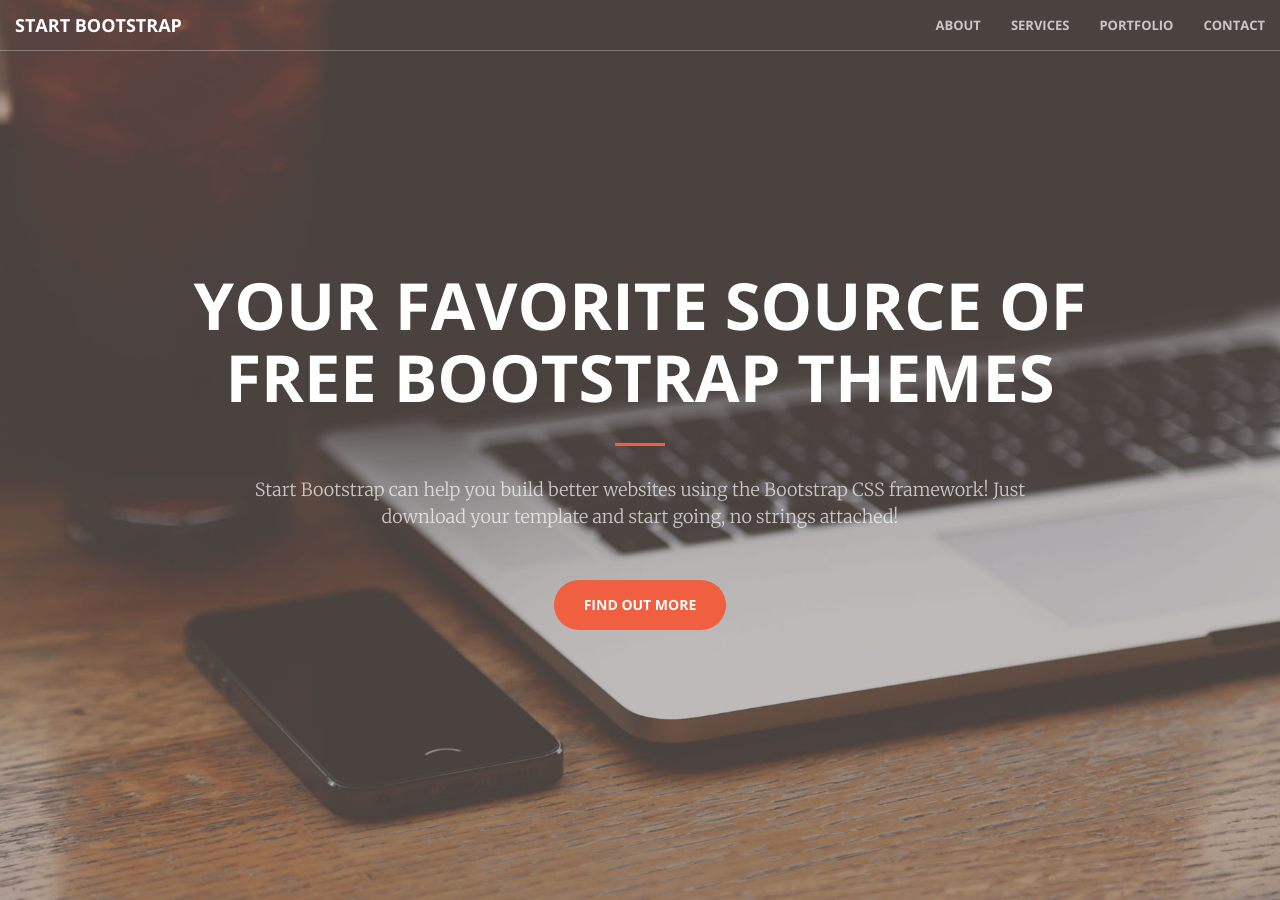
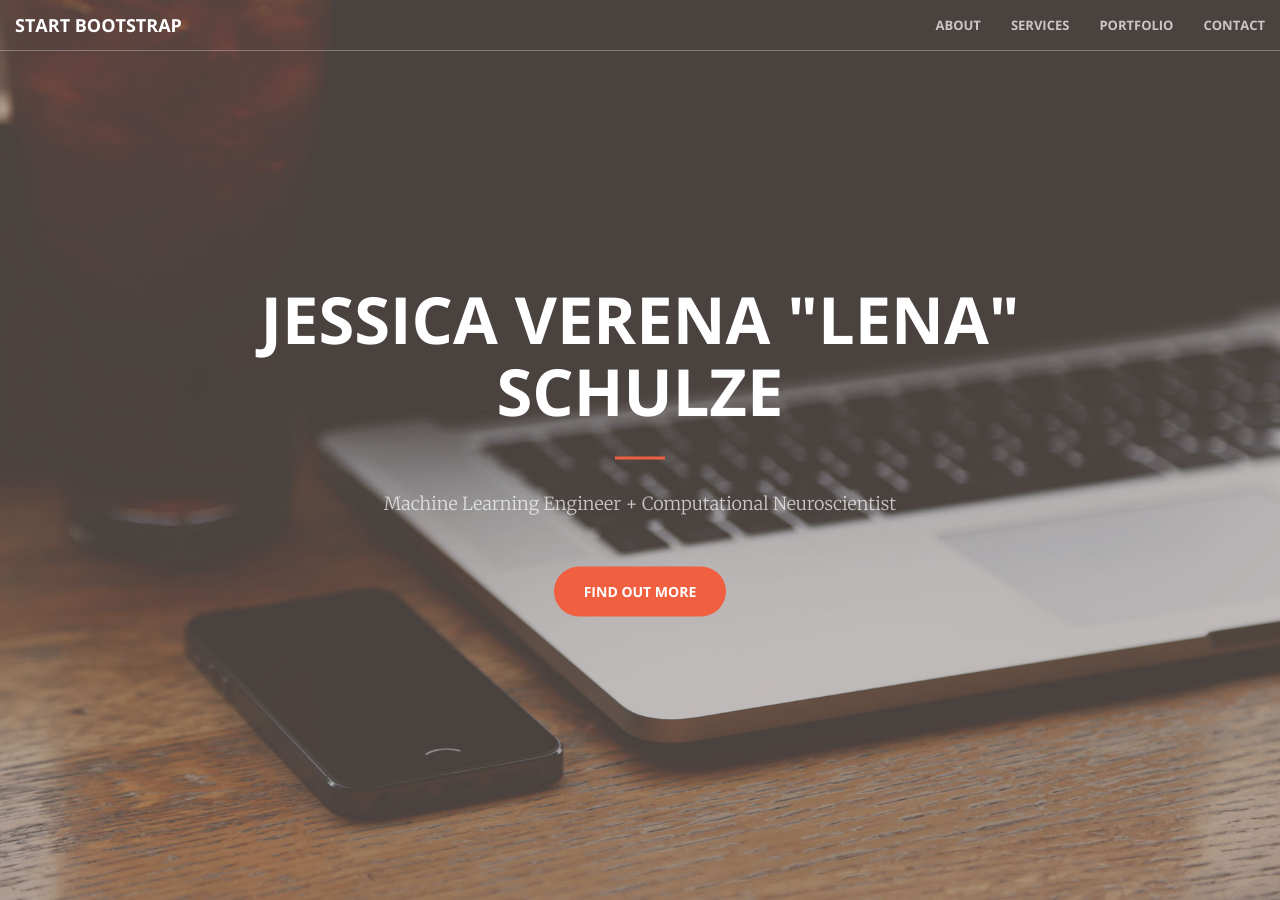
Before and after one commit to jvs--/jvs--.github.io, a Jekyll site: the page built from index.html, in a window 1280 px wide and 900 px high. Built offline with Jekyll 4.4.1, drawn with Linux system fonts in a browser that asks for light colours; some of the changed text lies outside the part shown.

Commit message:
Added text to template

```diff
--- a/_includes/call-to-action.html
+++ b/_includes/call-to-action.html
@@ -2,9 +2,11 @@
     <div class="container">
         <div class="row">
             <div class="col-lg-8 col-lg-offset-2 text-center">
-                <h2 class="section-heading">We've got what you need!</h2>
+                <h2 class="section-heading">Summary</h2>
                 <hr class="light">
-                <p class="text-faded">Start Bootstrap has everything you need to get your new website up and running in no time! All of the templates and themes on Start Bootstrap are open source, free to download, and easy to use. No strings attached!</p>
+                <p class="text-faded">Lena spends most of her time doing research as a Phd student in machine learning and neural computation at the [Okinawa Institute of Science and Technology (OIST)](http://www.oist.jp/), at the group of [Prof. Kenji Doya](https://groups.oist.jp/ncu).
+
+In her spare time she paints, travels Asia, drinks a lot of coffee and cuddles with her cats Pankeki and Maple. </p>
                 <a href="#" class="btn btn-default btn-xl">Get Started!</a>
             </div>
         </div>
--- a/_includes/header.html
+++ b/_includes/header.html
@@ -1,9 +1,9 @@
 <header>
     <div class="header-content">
         <div class="header-content-inner">
-            <h1>Your Favorite Source of Free Bootstrap Themes</h1>
+            <h1>Jessica Verena "Lena" Schulze</h1>
             <hr>
-            <p>Start Bootstrap can help you build better websites using the Bootstrap CSS framework! Just download your template and start going, no strings attached!</p>
+            <p>Machine Learning Engineer + Computational Neuroscientist </p>
             <a href="#about" class="btn btn-primary btn-xl page-scroll">Find Out More</a>
         </div>
     </div>
```
